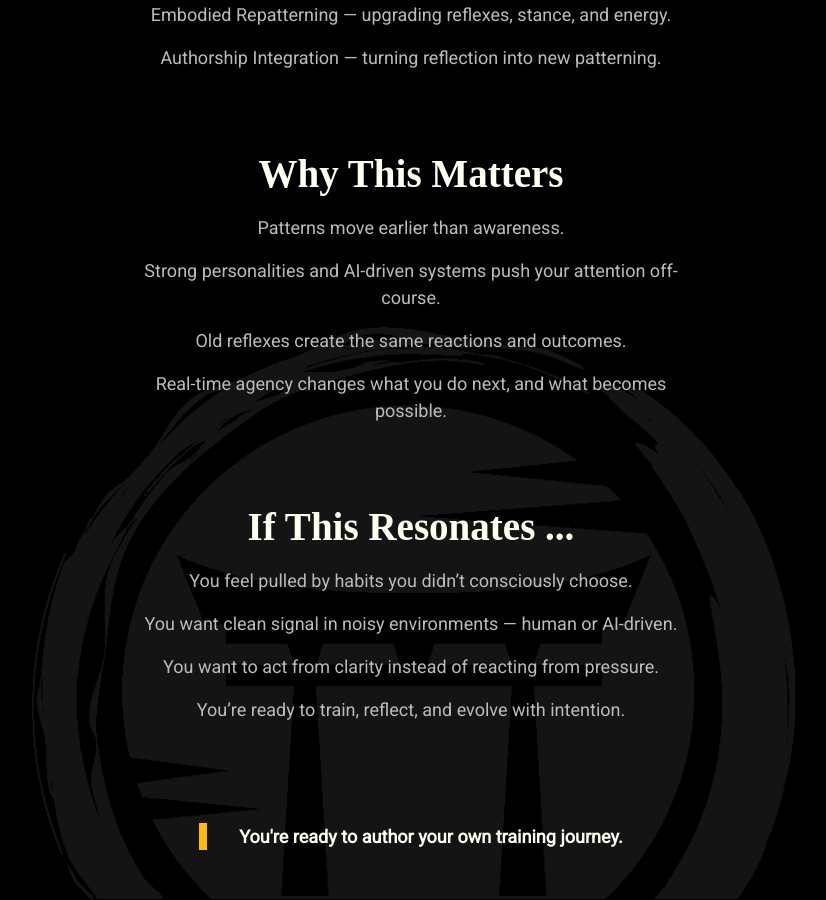
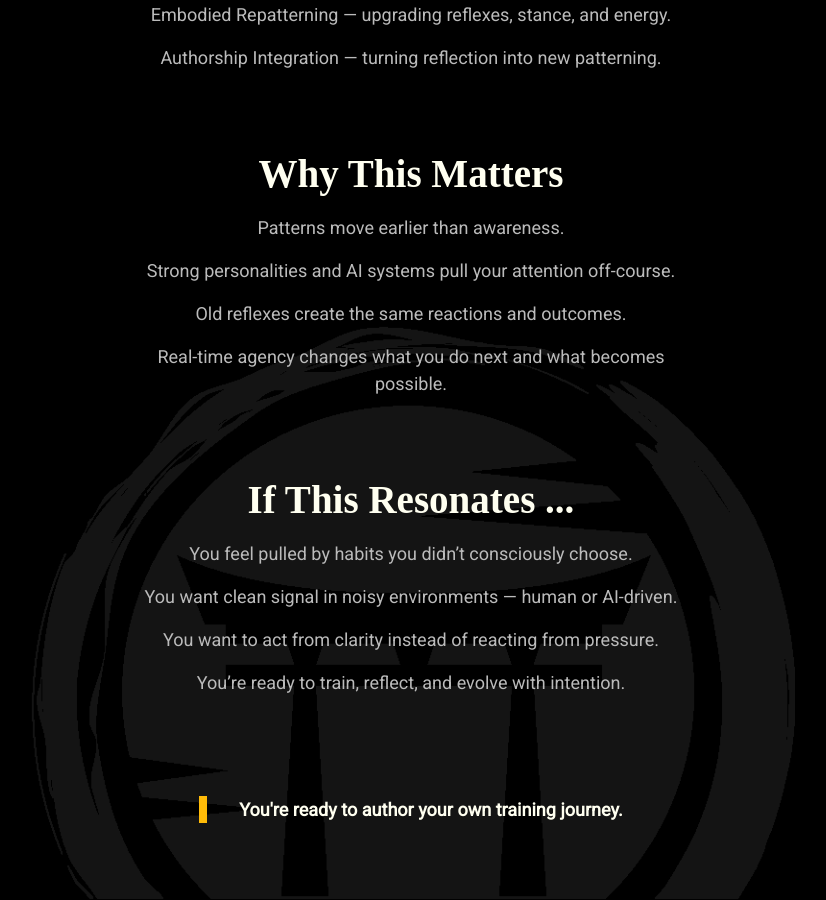
Before and after one commit to mindset-dojo/mindset-dojo.github.io, a Jekyll site: the page built from mission.md, in a window 1280 px wide and 900 px high, scrolled down 1252 px. Shown: the whole window, without its empty margins (229-1055 px from the left). Built offline with Jekyll 4.4.1, drawn with Linux system fonts in a browser that asks for light colours; some web fonts are replaced.

Commit message:
fix: length

```diff
--- a/_data/sections/mission.yaml
+++ b/_data/sections/mission.yaml
@@ -47,9 +47,9 @@ sections:
       label: "Why This Matters"
       items:
         - "Patterns move earlier than awareness."
-        - "Strong personalities and AI-driven systems push your attention off-course."
+        - "Strong personalities and AI systems pull your attention off-course."
         - "Old reflexes create the same reactions and outcomes."
-        - "Real-time agency changes what you do next, and what becomes possible."
+        - "Real-time agency changes what you do next and what becomes possible."
   - type: text
     data:
       label: "If This Resonates ..."
```
